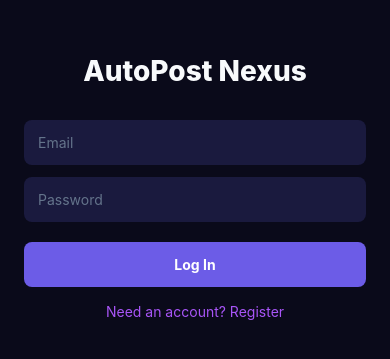
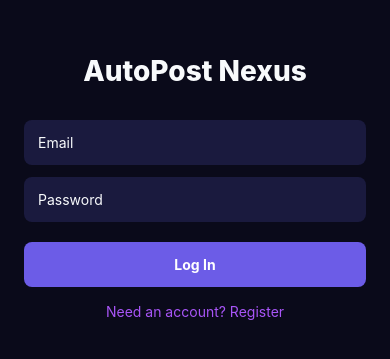
Before and after one commit to adieaquino/nexus-mobile, a React Native app: screen /Login in a window 390 px wide. Shown: the part 235-594 px from the top of the page. Built offline with nearby package versions, Linux system fonts and the light colour scheme.

Commit message:
Update LoginScreen.tsx

```diff
--- a/src/screens/LoginScreen.tsx
+++ b/src/screens/LoginScreen.tsx
@@ -19,6 +19,8 @@ export default function LoginScreen({ navigation }: Props) {
     setLoading(true);
     try {
       await signIn(email, password);
+      // Navigation to Dashboard happens automatically — App.tsx switches
+      // stacks based on auth state once signIn resolves.
     } catch (e) {
       setError((e as Error).message);
     } finally {
@@ -32,7 +34,6 @@ export default function LoginScreen({ navigation }: Props) {
       <TextInput
         style={styles.input}
         placeholder="Email"
-        placeholderTextColor="#64748b"
         autoCapitalize="none"
         keyboardType="email-address"
         value={email}
@@ -41,7 +42,6 @@ export default function LoginScreen({ navigation }: Props) {
       <TextInput
         style={styles.input}
         placeholder="Password"
-        placeholderTextColor="#64748b"
         secureTextEntry
         value={password}
         onChangeText={setPassword}
```
